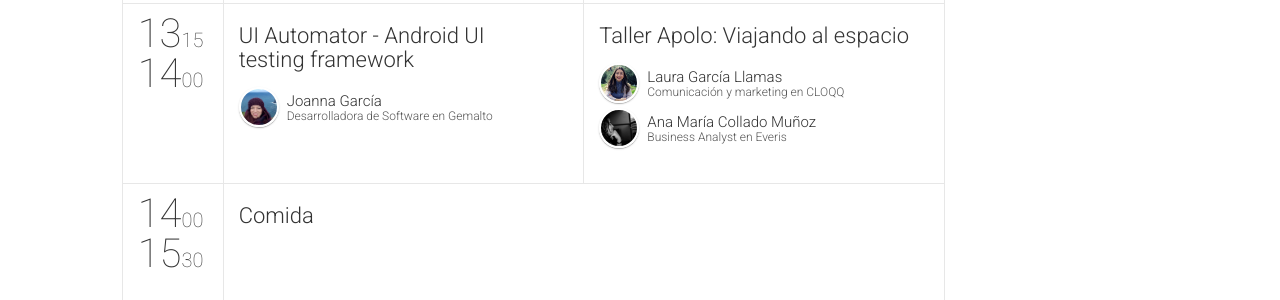
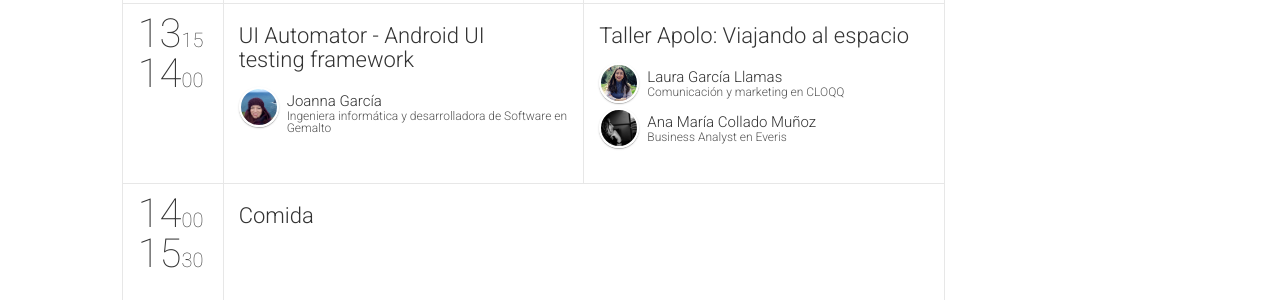
Before and after one commit to wtmalicante/wtmalicante.github.io, a Jekyll site: the page built from schedule.html, in a window 1280 px wide and 900 px high, scrolled down 1662 px. Shown: the part 151-451 px from the top of the window. Built offline with Jekyll 4.4.1, drawn with Linux system fonts in a browser that asks for light colours; nearby versions of some CDN libraries; comment, search, counter and statistics services are not loaded.

Commit message:
Update speakers.yml

```diff
--- a/_data/speakers.yml
+++ b/_data/speakers.yml
@@ -46,7 +46,7 @@
   id: 4
   name: "Joanna"
   surname: "García"
-  company: "Desarrolladora de Software en Gemalto"
+  company: "Ingeniera informática y desarrolladora de Software en Gemalto"
   title: "Desarrolladora de QA"
   bio: "Trabajo en Gemalto Alicante como desarrolladora de QA, soy coordinadora del proyecto GCW (Gemalto Connected Woman) cuyo objetivo principal es aumentar la visibilidad de los beneficios de la diversidad de género, creando conciencia e implementando acciones que nos ayuden a romper esta brecha de género que existe en el mercado."
   thumbnailUrl: Joanna.jpg
```
